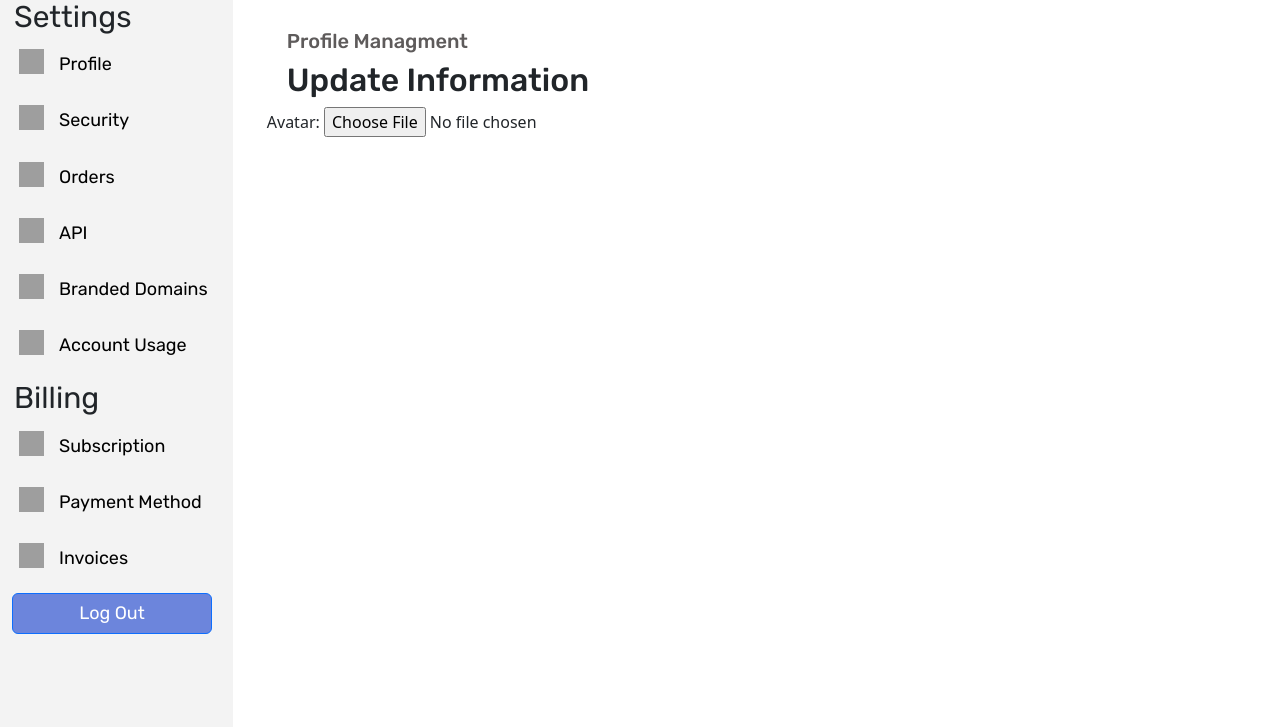
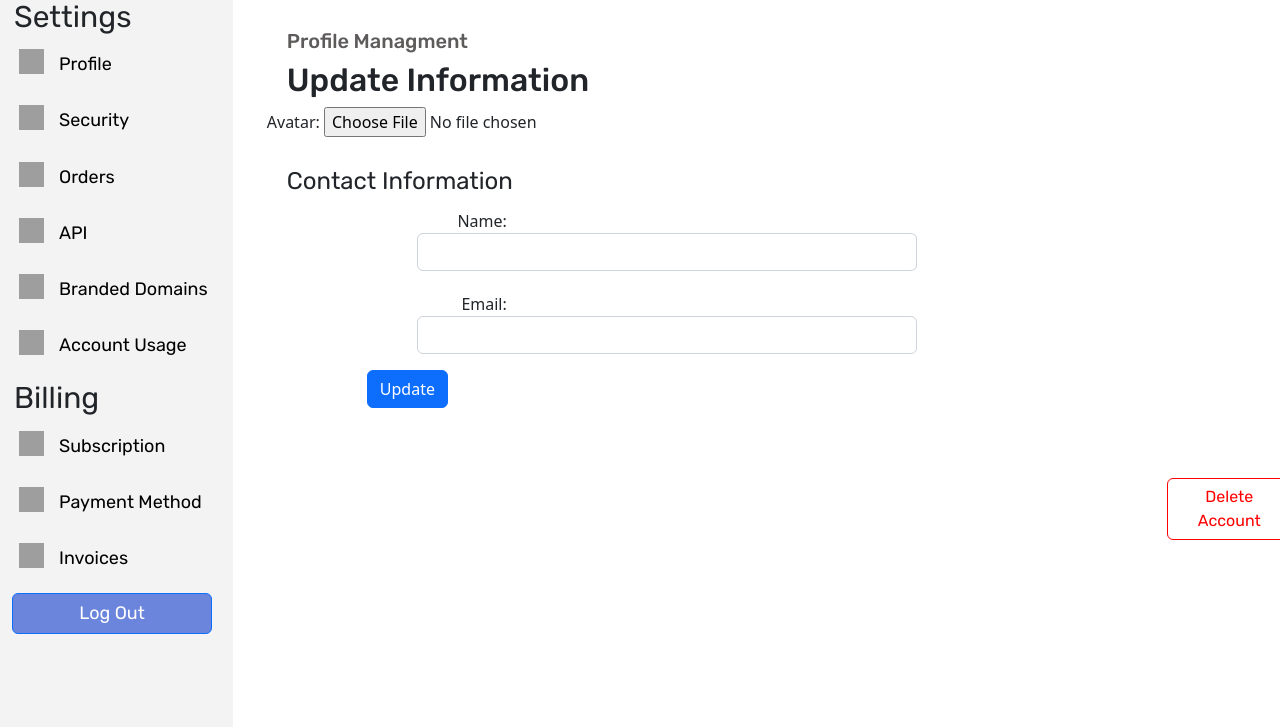
Before and after one commit to Dimaaap/URL-Shortener, a Django app: page /users/account in a window 1280 px wide. Shown: the part 119-846 px from the top of the page. Run offline with Django 4.2, Linux system fonts and the light colour scheme; parts of the project's set-up code (start-up, migrations or seed data) failed here and were passed over; some web fonts are replaced; grey boxes are pictures that could not be loaded.

Commit message:
Finished doing prototype of main account page

```diff
--- a/urlShortener/users/forms.py
+++ b/urlShortener/users/forms.py
@@ -61,3 +61,13 @@ class UploadAvatarForm(forms.Form):
         fields = ('avatar', )
 
     avatar = forms.ImageField(label=None, widget=forms.FileInput())
+
+
+class UserInformationForm(forms.ModelForm):
+
+    class Meta:
+        model = user_model
+        fields = ('username', 'email')
+
+    username = forms.CharField(label='Name', required=False, widget=forms.TextInput(attrs={'class': 'form-control'}))
+    email = forms.EmailField(label='Email', required=False, widget=forms.EmailInput(attrs={'class': 'form-control'}))
--- a/urlShortener/users/static/users/css/account.css
+++ b/urlShortener/users/static/users/css/account.css
@@ -154,3 +154,62 @@ nav ul li:hover {
     margin-left: 20px;
     font-family: 'Rubik';
 }
+
+/* USER INFORMATION FORM */
+/*.user-form {
+    max-width: 500px;
+    margin-left: 100px;
+}
+
+.user-form label {
+    float: left;
+}*/
+
+#info-form {
+    max-width: 500px;
+    margin-left: 100px;
+}
+
+.form-control {
+    display: inline-block;
+    vertical-align: middle;
+    margin-left: 50px;
+}
+
+#info-form label {
+    display: inline-block;
+    float: left;
+    padding-top: 5px;
+    text-align: right;
+    width: 140px;
+}
+
+
+user-form input {
+    float: right
+}
+
+/* CONTACT INFORMATION TITLE */
+.contact-information {
+    font-family: 'Rubik';
+    font-weight: 400;
+    margin-left: 20px;
+    margin-top: 30px;
+}
+
+/* DELETE ACCOUNT BUTTON */
+.delete-btn {
+    border: 1px solid red;
+    color: red;
+    margin-left: 900px;
+    margin-top: 70px;
+    padding-left: 30px;
+    padding-right: 30px;
+    font-family: 'Rubik';
+}
+
+.delete-btn:hover {
+    border: 1px solid red;
+    background: red;
+    color: white;
+}
--- a/urlShortener/users/templates/users/account.html
+++ b/urlShortener/users/templates/users/account.html
@@ -88,10 +88,18 @@
             <div class="profile-information">
                 <h5>Profile Managment</h5>
                 <h2 class="update-info">Update Information</h2>
-                <form method="post" class="upload-avatar">
+                <form method="post" id="update-avatar" enctype="multipart/form-data"
+                action="{% url 'avatar-form' %}" class="user-form">
+                    {% csrf_token %}
+                    {{ second_form.as_p }}
+                </form>
+                <h4 class="contact-information">Contact Information</h4>
+                <form method="post" class="user-form" id="info-form">
                     {% csrf_token %}
                     {{ form.as_p }}
+                    <button type="submit" class="btn btn-primary">Update</button>
                 </form>
+                <a href="#" class="btn delete-btn">Delete Account</a>
             </div>
         </div>
     </div>
--- a/urlShortener/users/urls.py
+++ b/urlShortener/users/urls.py
@@ -6,5 +6,6 @@ from .views import *
 urlpatterns = [
     path('', signup_view, name='signup'),
     path('login', signin_view, name='signin'),
-    path('account', account_view, name='account')
+    path('account', account_view, name='account'),
+    path('upload-avatar', upload_avatar_form, name='avatar-form')
 ]
--- a/urlShortener/users/views.py
+++ b/urlShortener/users/views.py
@@ -41,7 +41,20 @@ def signin_view(request):
 
 def account_view(request):
     if request.method == 'POST':
+        form = UserInformationForm(request.POST)
+        if form.is_valid():
+            pass
+    else:
+        form = UserInformationForm()
+    context = {'form': form, 'second_form': UploadAvatarForm(request.POST or None)}
+    return render(request, template_name='users/account.html', context=context)
+
+
+def upload_avatar_form(request):
+    if request.method == 'POST':
         form = UploadAvatarForm(request.POST)
+        if form.is_valid():
+            pass
     else:
         form = UploadAvatarForm()
-    return render(request, template_name='users/account.html', context={'form': form})
+    return redirect('account')
```
